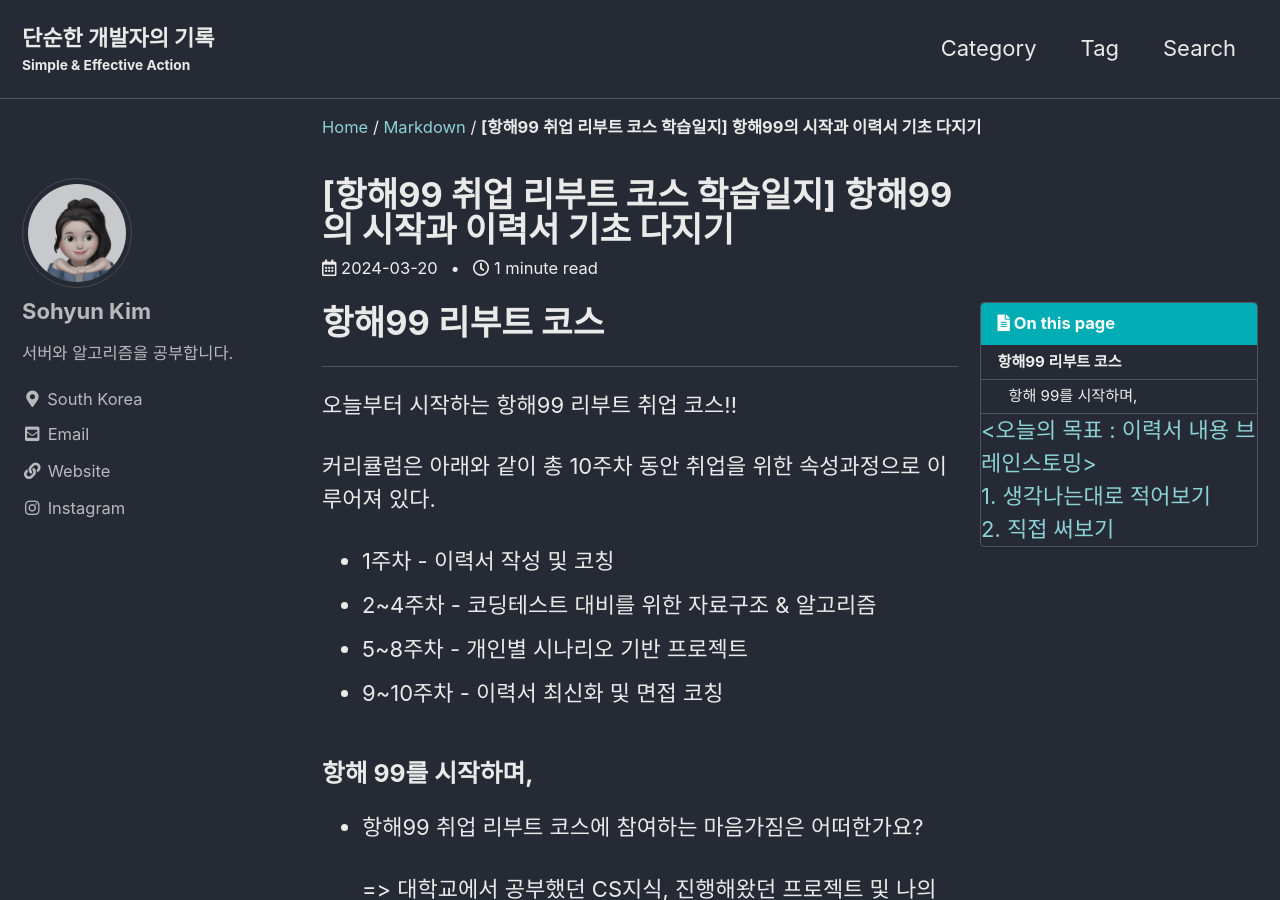
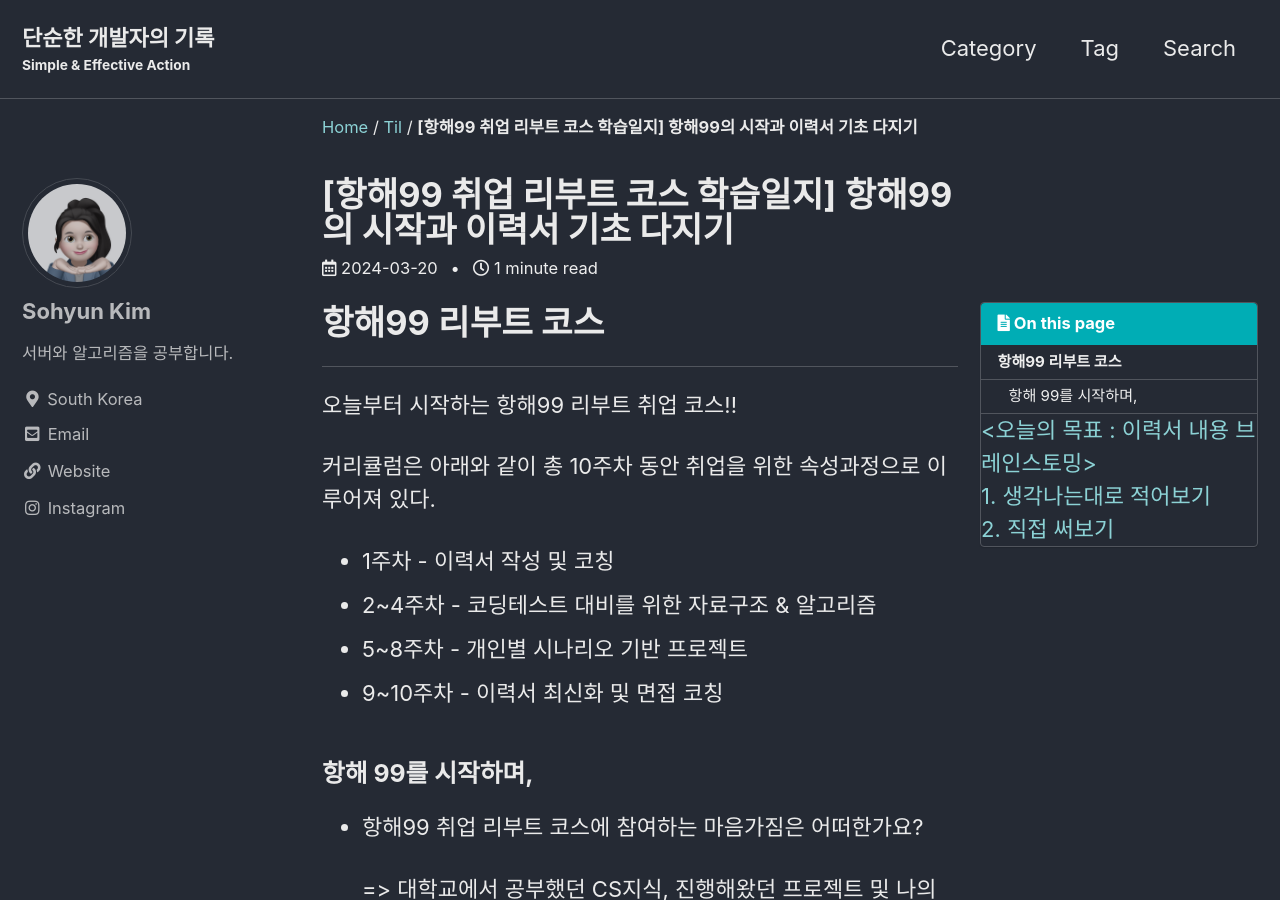
Before and after one commit to itzelic-code/itzelic-code.github.io, a Jekyll site: the page built from _posts/TIL/2024-03-20-TIL.md, in a window 1280 px wide and 900 px high. Built offline with Jekyll 4.4.1, drawn with Linux system fonts in a browser that asks for light colours; cached includes are drawn as plain includes; comment, search, counter and statistics services are not loaded.

Commit message:
post_0320

```diff
--- a/_posts/TIL/2024-03-20-TIL.md
+++ b/_posts/TIL/2024-03-20-TIL.md
@@ -2,9 +2,10 @@
 layout: single
 title: |-
   [항해99 취업 리부트 코스 학습일지]
+
   항해99의 시작과 이력서 기초 다지기
 categories:
-  - Markdown
+  - TIL
 tags:
   - "#개발자포트폴리오"
   - "#개발자이력서"
@@ -51,7 +52,6 @@ nav: docs
 # <오늘의 목표 : 이력서 내용 브레인스토밍>
 
 ## 1. 생각나는대로 적어보기
----
 
 과거로 돌아가서 내가 어떤 활동을 했는지 기억을 꺼내는 작업을 먼저 해보자.
 
@@ -64,7 +64,6 @@ nav: docs
 
 
 ## 2. 직접 써보기
----
 
 1. 간단한 구현이나, 기능을 수정했던 경험이 있다면 적어보자.
 
```
